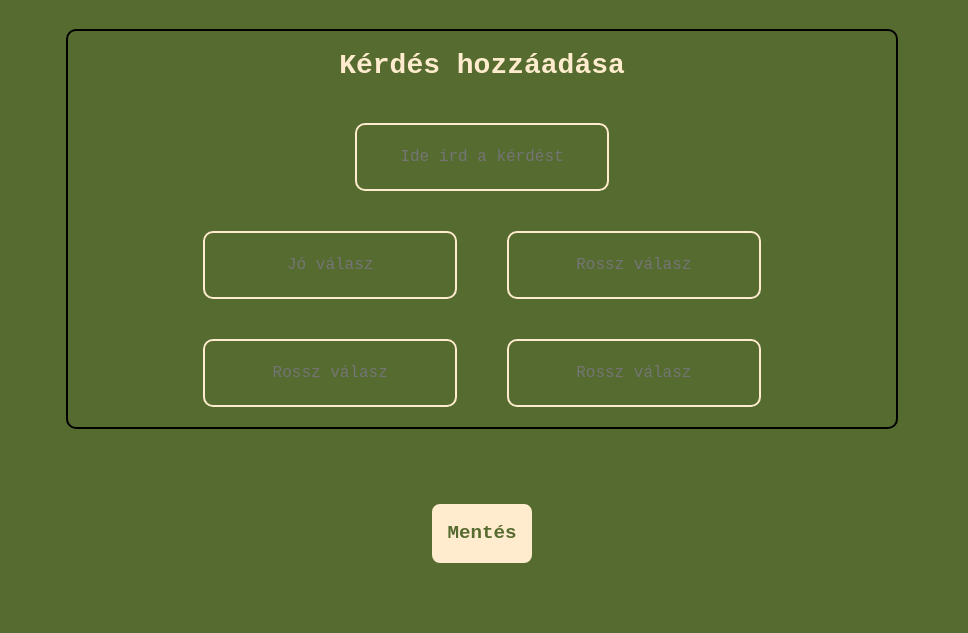
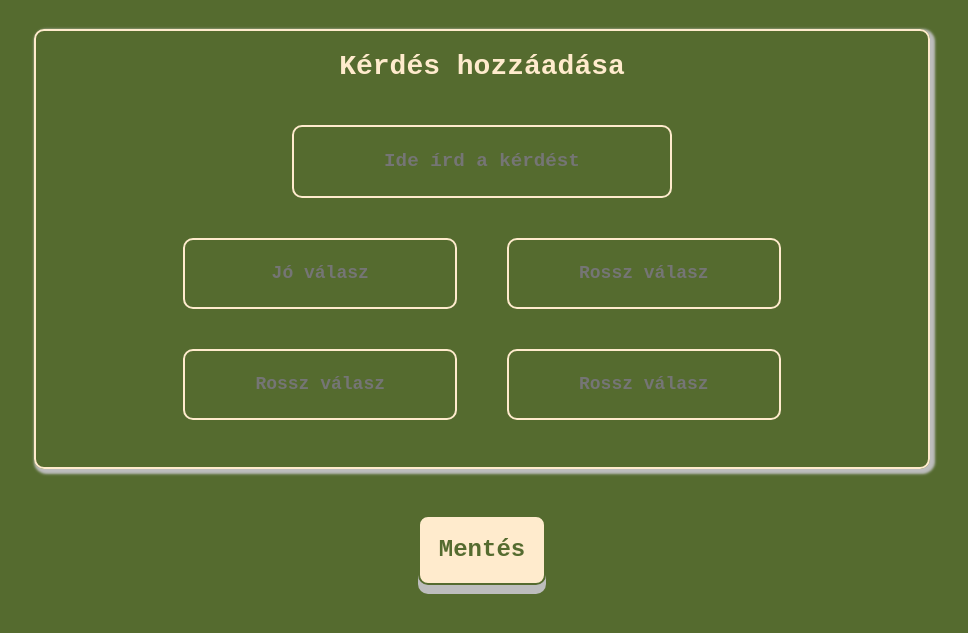
Before and after one commit to Reppthor13/LEGYEN-N-IS-MILLIOMOS, a plain HTML site: page frontend/html/admin.html in a window 1280 px wide. Shown: the part 51-684 px from the top of the page, without its empty margins (158-1126 px from the left). Drawn offline with Linux system fonts and the light colour scheme.

Commit message:
naon szep

```diff
--- a/frontend/css/admin.css
+++ b/frontend/css/admin.css
@@ -12,11 +12,12 @@ h3{
     margin-top: 1%;
 }
 .egesz{
-    border: 2px solid black;
+    border: 2px solid blanchedalmond;
     border-radius: 10px;
-    width: 65vw;
-    height: 50vh;
+    width: 70vw;
+    height: 55vh;
     padding: 10px;
+    box-shadow: 2.5px 2.5px 2.5px 2.5px #bdbdbd;
 }
 #ujKerdes{
     background-color: darkolivegreen;
@@ -26,6 +27,10 @@ h3{
     padding: 20px;
     margin: 20px;
     text-align: center;
+    font-weight: bolder;
+    font-size: larger;
+    width: 29.75vw;
+    outline: none;
 }
 .ujValasz{
     background-color: darkolivegreen;
@@ -35,15 +40,36 @@ h3{
     padding: 20px;
     margin: 20px;
     text-align: center;
+    font-weight: bold;
+    font-size: large;
+    outline: none;
 }
-#supmit{
+#ujKerdes:focus {
+    border-color: rgba(0, 0, 255, 0.527);
+}
+#jo:focus {
+    border-color: rgba(0, 255, 0, 0.527);
+}
+#rossz:focus {
+    border-color: rgba(255, 0, 0, 0.527);
+}
+#supmit {
     background-color: blanchedalmond;
     color:darkolivegreen;
     border: 2px solid darkolivegreen;
     border-radius: 10px;
     padding: 15px;
     margin: 20px;
+    margin-bottom: 10px;
     margin-top: 75px;
     font-weight: bolder;
-    font-size: larger;
-}
+    font-size: x-large;
+    width: 10vw;
+    box-shadow: 0 9px #bdbdbd;
+  }
+  #supmit:hover {background-color: blanchedalmond}
+  #supmit:active {
+    background-color: blanchedalmond;
+    box-shadow: 0 2.5px #bdbdbd;
+    transform: translateY(5px);
+  }
--- a/frontend/javascript/admin.js
+++ b/frontend/javascript/admin.js
@@ -1,3 +1,13 @@
 document.addEventListener("DOMContentLoaded", function () {
     console.log("DOM is fully loaded");
+    const supmit = document.getElementById('supmit');
+    if (supmit) {
+        supmit.addEventListener('click', () => {
+            console.log("asd");
+            document.getElementById("jo").value = "";
+            document.getElementById("rossz").value = "";
+            document.getElementById("ujKerdes").value = "";
+            location.href = location.href;
+        });
+    }
 });
```
